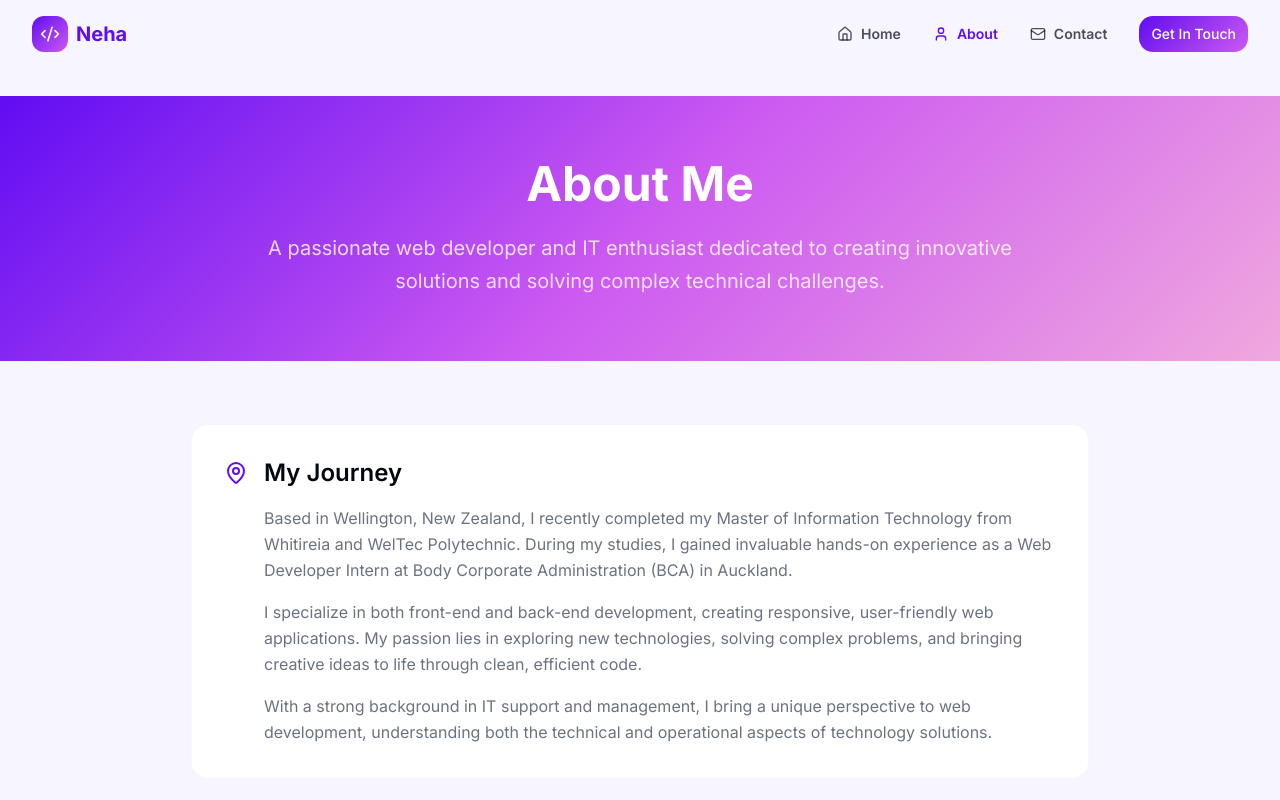
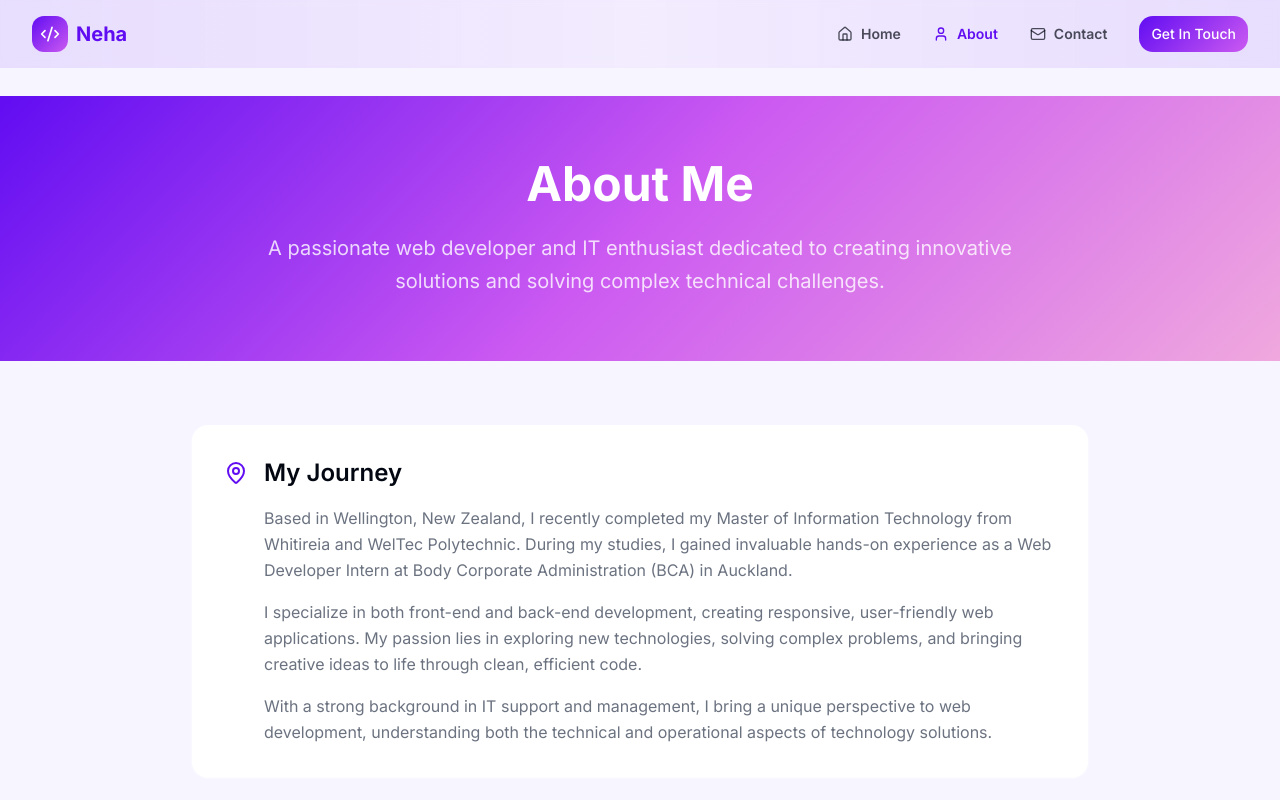
Before and after one commit to neha251863-wq/neha-creative-work, a React (Vite) app: page /about in a window 1280 px wide. Shown: the top 800 px of the page. Built offline with nearby package versions, Linux system fonts and the light colour scheme.

Commit message:
Add background color to nav

```diff
--- a/src/components/Navigation.tsx
+++ b/src/components/Navigation.tsx
@@ -24,10 +24,10 @@ const Navigation = () => {
 
   return (
     <nav
-      className={`fixed top-0 left-0 right-0 z-50 transition-all duration-300 ${
+      className={`fixed top-0 left-0 right-0 z-50 transition-all duration-500 ${
         isScrolled
-          ? 'bg-white/80 backdrop-blur-md shadow-card border-b border-border'
-          : 'bg-transparent'
+          ? 'bg-white/95 backdrop-blur-lg shadow-elegant border-b border-primary/10'
+          : 'bg-gradient-to-r from-primary/10 via-purple-500/5 to-primary/10 backdrop-blur-sm'
       }`}
     >
       <div className="container mx-auto px-4 lg:px-8">
```
